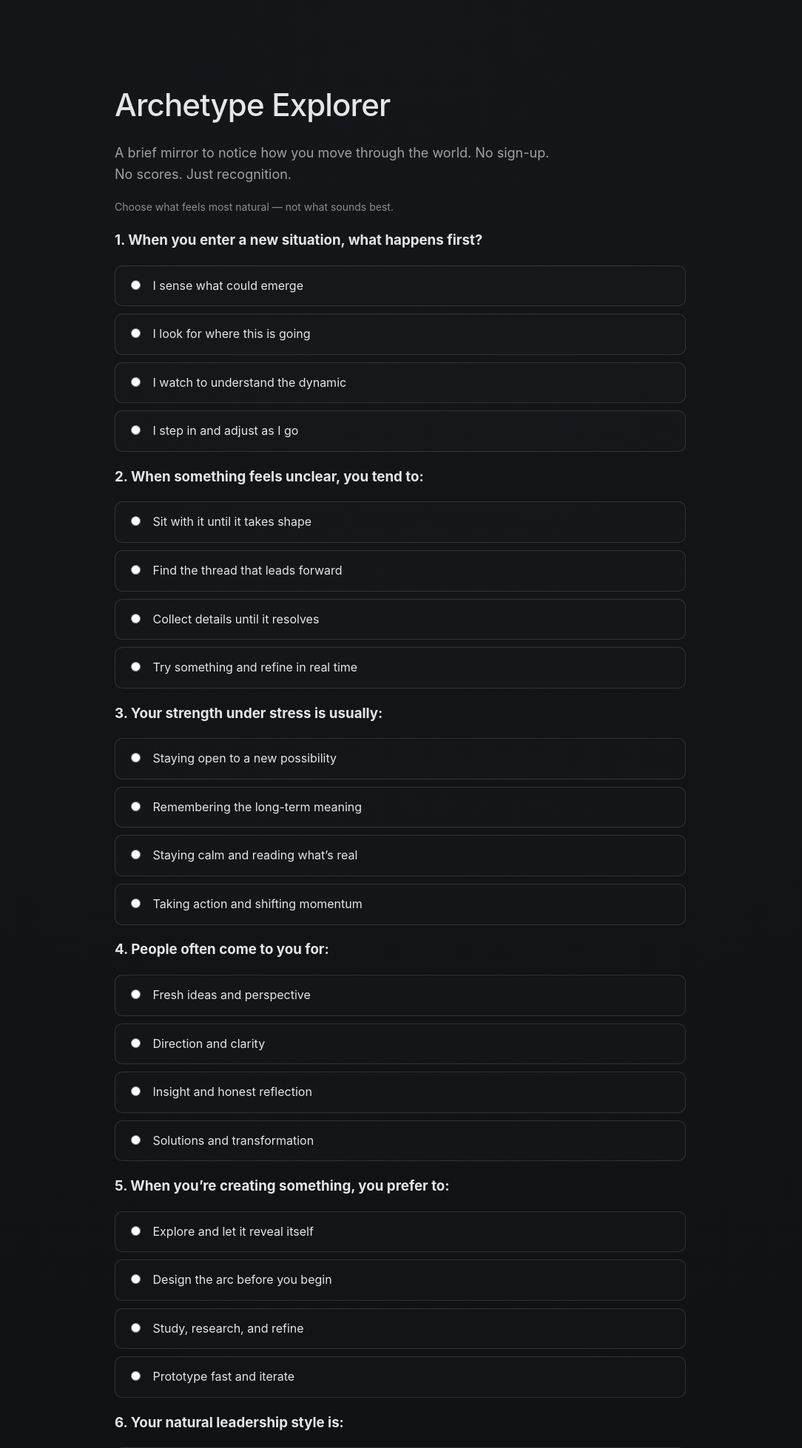
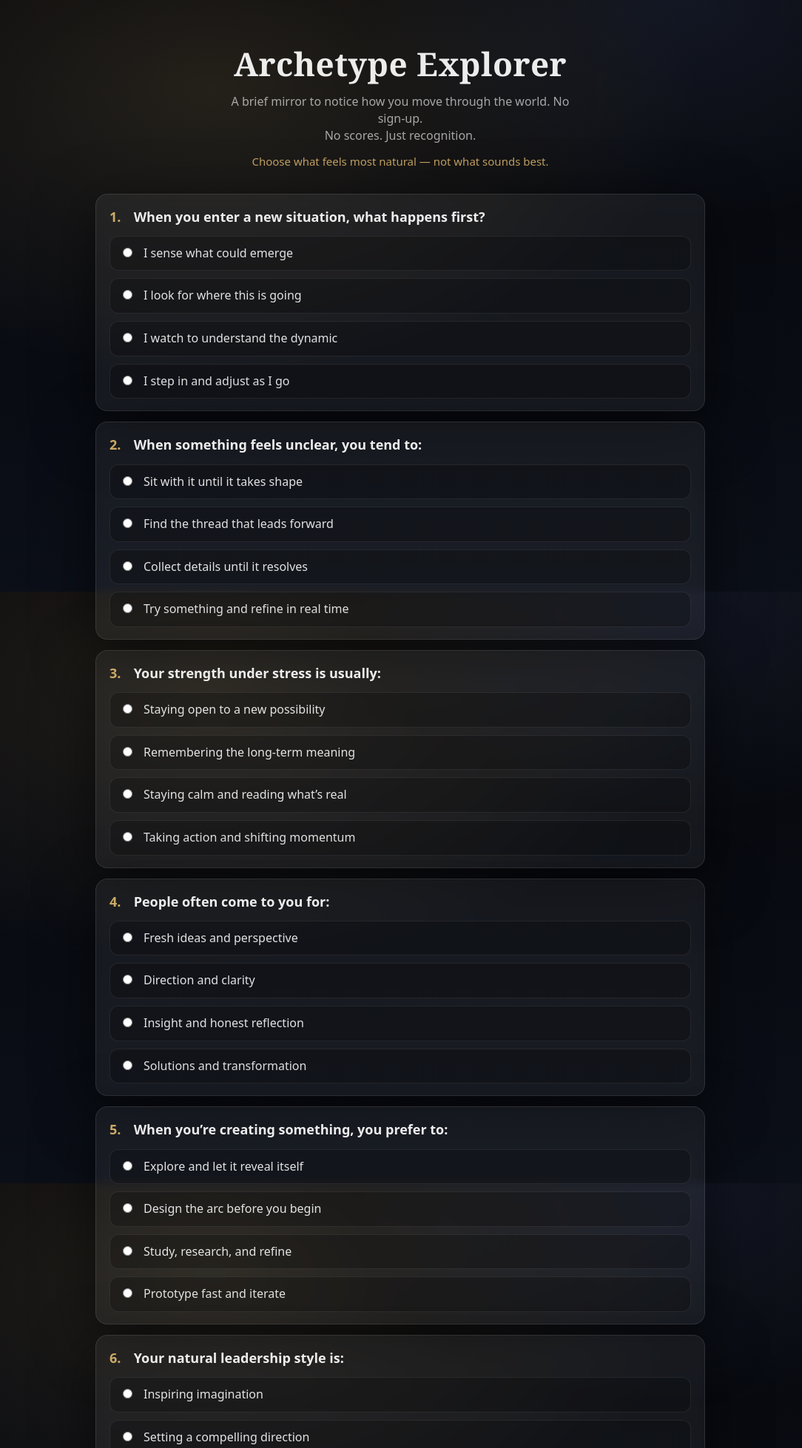
Before and after one commit to angelosegarra-code/ArchetypeRetreats, a Flask app: page /explorer in a window 1280 px wide. Shown: the top 1958 px of the page at 74% size, without its empty margins (99-1183 px from the left). Run offline with Flask 3, Linux system fonts and the light colour scheme.

Commit message:
Update explorer.css

```diff
--- a/static/css/explorer.css
+++ b/static/css/explorer.css
@@ -1,279 +1,226 @@
-/* =========================
-   Root + Reset
-========================= */
-
-:root {
-  --bg: #0f1113;
-  --panel: #15181b;
-  --fg: #e6e6e6;
-  --muted: #a0a0a0;
-  --line: rgba(255,255,255,0.12);
-  --accent: #c9b37e;      /* warm sand / gold */
-  --accent-soft: rgba(201,179,126,0.15);
-  --danger: #ff6b6b;
+:root{
+  --bg0:#06070b;
+  --bg1:#0b0f18;
+  --card:rgba(255,255,255,.06);
+  --line:rgba(255,255,255,.10);
+  --fg:rgba(255,255,255,.92);
+  --muted:rgba(255,255,255,.62);
+  --gold:#d7b36a;
+  --gold2:#f0d7a4;
+  --shadow: 0 20px 80px rgba(0,0,0,.55);
 }
 
-* {
-  box-sizing: border-box;
+*{box-sizing:border-box}
+html,body{height:100%}
+body{
+  margin:0;
+  color:var(--fg);
+  font-family: ui-sans-serif, system-ui, -apple-system, Segoe UI, Roboto, Arial, "Noto Sans", "Helvetica Neue", sans-serif;
+  background:
+    radial-gradient(1200px 700px at 30% 15%, rgba(215,179,106,.14), transparent 55%),
+    radial-gradient(900px 600px at 80% 0%, rgba(130,170,255,.10), transparent 50%),
+    linear-gradient(180deg, var(--bg0), var(--bg1));
 }
 
-html, body {
-  margin: 0;
-  padding: 0;
-  background: radial-gradient(
-    circle at top,
-    #14171a 0%,
-    #0f1113 60%
-  );
-  color: var(--fg);
-  font-family: -apple-system, BlinkMacSystemFont, "Segoe UI",
-               Inter, Helvetica, Arial, sans-serif;
-  line-height: 1.6;
+.wrap{
+  max-width: 860px;
+  margin: 0 auto;
+  padding: 56px 18px 72px;
 }
 
-/* =========================
-   Layout
-========================= */
-
-.wrap {
-  max-width: 820px;
+.hero{
+  text-align:center;
+  margin-bottom: 34px;
+}
+h1{
+  font-family: ui-serif, Georgia, "Times New Roman", Times, serif;
+  font-weight: 600;
+  letter-spacing: .5px;
+  margin: 0 0 10px;
+  font-size: 44px;
+}
+.sub{
+  margin: 0 auto 12px;
+  max-width: 52ch;
+  color: var(--muted);
+  line-height: 1.45;
+}
+.muted{color:var(--muted)}
+.hint{
   margin: 0 auto;
-  padding: 80px 24px 120px;
+  max-width: 60ch;
+  color: rgba(215,179,106,.90);
+  font-size: 15px;
 }
 
-/* =========================
-   Intro
-========================= */
+.quiz{display:flex; flex-direction:column; gap:14px}
 
-.intro {
-  margin-bottom: 56px;
+.card{
+  border: 1px solid var(--line);
+  background: var(--card);
+  border-radius: 16px;
+  padding: 18px 18px 16px;
+  box-shadow: var(--shadow);
+  backdrop-filter: blur(6px);
 }
 
-h1 {
-  font-size: 42px;
-  font-weight: 500;
-  letter-spacing: -0.02em;
-  margin-bottom: 12px;
+h3{
+  margin: 0 0 14px;
+  font-size: 18px;
+  font-weight: 650;
+  line-height: 1.35;
+}
+.n{
+  display:inline-block;
+  min-width: 28px;
+  color: rgba(215,179,106,.95);
 }
 
-.sub {
-  font-size: 18px;
-  color: var(--muted);
-  max-width: 620px;
+.options{display:flex; flex-direction:column; gap:10px}
+
+.opt{
+  display:flex;
+  gap:12px;
+  align-items:flex-start;
+  padding: 12px 12px;
+  border-radius: 12px;
+  border: 1px solid rgba(255,255,255,.08);
+  background: rgba(0,0,0,.22);
+  cursor:pointer;
+  transition: transform .08s ease, border-color .15s ease, background .15s ease;
+}
+.opt:hover{
+  border-color: rgba(215,179,106,.35);
+  background: rgba(215,179,106,.08);
+  transform: translateY(-1px);
+}
+.opt input{margin-top: 3px; accent-color: var(--gold)}
+.opt span{line-height:1.35; color:rgba(255,255,255,.88)}
+
+.bar{
+  margin-top: 18px;
+  display:flex;
+  justify-content:space-between;
+  align-items:center;
+  gap:12px;
+  padding: 14px 16px;
+  border-radius: 14px;
+  border: 1px solid var(--line);
+  background: rgba(0,0,0,.28);
+  box-shadow: var(--shadow);
 }
 
-.hint {
-  margin-top: 14px;
-  font-size: 14px;
-  color: rgba(255,255,255,0.5);
+.progress{color:var(--muted); font-size:14px}
+
+.actions{display:flex; gap:10px; align-items:center}
+
+.btn{
+  appearance:none;
+  border: 1px solid rgba(255,255,255,.14);
+  background: rgba(255,255,255,.06);
+  color: var(--fg);
+  padding: 10px 14px;
+  border-radius: 12px;
+  font-weight: 650;
+  cursor:pointer;
+  text-decoration:none;
+}
+.btn:hover{border-color: rgba(255,255,255,.22)}
+.btn.primary{
+  background: linear-gradient(180deg, rgba(240,215,164,.92), rgba(215,179,106,.92));
+  color: #1c1406;
+  border-color: rgba(215,179,106,.75);
+}
+.btn.primary:hover{filter: brightness(1.03)}
+.btn.ghost{
+  background: transparent;
 }
 
-/* =========================
-   Progress
-========================= */
+.results{
+  margin-top: 22px;
+  border-radius: 18px;
+  border: 1px solid rgba(215,179,106,.22);
+  background:
+    radial-gradient(700px 400px at 20% 0%, rgba(215,179,106,.18), transparent 55%),
+    rgba(0,0,0,.30);
+  box-shadow: var(--shadow);
+  padding: 18px 18px 16px;
+}
+.hidden{display:none}
 
-.progress {
-  margin: 32px 0 48px;
+.result-header{display:flex; flex-direction:column; gap:10px}
+.badge{
+  display:inline-flex;
+  align-items:center;
+  gap:10px;
+  padding: 7px 10px;
+  border-radius: 999px;
+  border: 1px solid rgba(215,179,106,.28);
+  background: rgba(215,179,106,.10);
+  width: fit-content;
+  margin: 0 auto;
+  color: rgba(240,215,164,.95);
   font-size: 13px;
-  color: var(--muted);
-  letter-spacing: 0.08em;
-  text-transform: uppercase;
+}
+.dot{
+  width:10px; height:10px; border-radius:999px;
+  background: var(--gold);
+  box-shadow: 0 0 0 4px rgba(215,179,106,.18);
+}
+.result-title{
+  font-family: ui-serif, Georgia, "Times New Roman", Times, serif;
+  font-size: 34px;
+  text-align:center;
+  margin: 0;
+  letter-spacing:.4px;
+}
+.result-body{
+  margin: 12px auto 10px;
+  max-width: 62ch;
+  color: rgba(255,255,255,.84);
+  line-height: 1.55;
+  text-align:center;
 }
 
-/* =========================
-   Questions
-========================= */
-
-.q {
-  margin-bottom: 48px;
+.result-lines{
+  list-style:none;
+  padding:0;
+  margin: 12px auto 0;
+  max-width: 520px;
+  display:flex;
+  flex-direction:column;
+  gap:10px;
+}
+.result-lines li{
+  border: 1px solid rgba(255,255,255,.10);
+  background: rgba(0,0,0,.22);
+  border-radius: 12px;
+  padding: 12px 12px;
+  color: rgba(255,255,255,.86);
 }
 
-.q h3 {
-  font-size: 18px;
-  font-weight: 500;
-  margin-bottom: 18px;
+.result-cta{
+  margin-top: 14px;
+  padding-top: 14px;
+  border-top: 1px solid rgba(255,255,255,.10);
+  display:flex;
+  flex-direction:column;
+  gap:10px;
+  align-items:center;
+  text-align:center;
 }
+.small{color: var(--muted); font-size: 13px; max-width: 64ch}
 
-.opt {
-  display: block;
-  padding: 14px 16px;
-  margin-bottom: 10px;
-  border: 1px solid var(--line);
-  border-radius: 10px;
-  cursor: pointer;
-  transition: all 0.2s ease;
-  background: rgba(255,255,255,0.01);
+.foot{margin-top: 18px; text-align:center}
+.back{
+  color: var(--muted);
+  text-decoration:none;
+  border-bottom: 1px solid rgba(255,255,255,.14);
 }
+.back:hover{color: rgba(255,255,255,.85); border-bottom-color: rgba(255,255,255,.30)}
 
-.opt:hover {
-  border-color: rgba(255,255,255,0.3);
-  background: rgba(255,255,255,0.03);
+@media (max-width: 600px){
+  h1{font-size: 34px}
+  .bar{flex-direction:column; align-items:stretch}
+  .actions{justify-content:center; flex-wrap:wrap}
 }
-
-.opt input {
-  margin-right: 12px;
-  accent-color: var(--accent);
-}
-
-/* =========================
-   Buttons
-========================= */
-
-.actions {
-  display: flex;
-  gap: 12px;
-  margin-top: 32px;
-}
-
-.btn {
-  padding: 12px 20px;
-  border-radius: 999px;
-  font-size: 14px;
-  cursor: pointer;
-  border: none;
-  transition: all 0.2s ease;
-}
-
-.btn.primary {
-  background: var(--accent);
-  color: #1a1a1a;
-}
-
-.btn.primary:hover {
-  background: #d8c58e;
-}
-
-.btn.ghost {
-  background: transparent;
-  color: var(--fg);
-  border: 1px solid var(--line);
-}
-
-.btn.ghost:hover {
-  border-color: rgba(255,255,255,0.4);
-}
-
-/* =========================
-   Errors
-========================= */
-
-.err {
-  margin-top: 20px;
-  color: var(--danger);
-  font-size: 14px;
-}
-
-/* =========================
-   Results
-========================= */
-
-.results {
-  margin-top: 96px;
-  padding-top: 64px;
-  border-top: 1px solid var(--line);
-}
-
-.hidden {
-  display: none;
-}
-
-.result-header {
-  margin-bottom: 28px;
-}
-
-.badge {
-  display: inline-flex;
-  align-items: center;
-  gap: 8px;
-  font-size: 12px;
-  letter-spacing: 0.08em;
-  text-transform: uppercase;
-  color: var(--muted);
-  margin-bottom: 12px;
-}
-
-.badge .dot {
-  width: 8px;
-  height: 8px;
-  border-radius: 50%;
-  background: var(--accent);
-}
-
-.result-title {
-  font-size: 34px;
-  font-weight: 500;
-  margin: 0;
-}
-
-.result-body .lead {
-  font-size: 18px;
-  color: rgba(255,255,255,0.85);
-  max-width: 640px;
-  margin: 24px 0;
-}
-
-/* =========================
-   Result Lines
-========================= */
-
-.result-lines {
-  list-style: none;
-  padding: 0;
-  margin: 32px 0;
-}
-
-.result-lines li {
-  padding: 12px 0;
-  border-bottom: 1px solid var(--line);
-  color: rgba(255,255,255,0.8);
-}
-
-/* =========================
-   Result CTA
-========================= */
-
-.result-cta {
-  margin-top: 48px;
-}
-
-.small {
-  font-size: 13px;
-  color: rgba(255,255,255,0.5);
-  margin-bottom: 24px;
-}
-
-/* =========================
-   Links
-========================= */
-
-a {
-  color: var(--fg);
-  text-decoration: none;
-  border-bottom: 1px solid var(--line);
-}
-
-a:hover {
-  border-bottom-color: rgba(255,255,255,0.4);
-}
-
-/* =========================
-   Mobile
-========================= */
-
-@media (max-width: 600px) {
-  h1 {
-    font-size: 30px;
-  }
-
-  .result-title {
-    font-size: 26px;
-  }
-
-  .wrap {
-    padding: 48px 16px 96px;
-  }
-
-  .actions {
-    flex-direction: column;
-  }
-}
```
